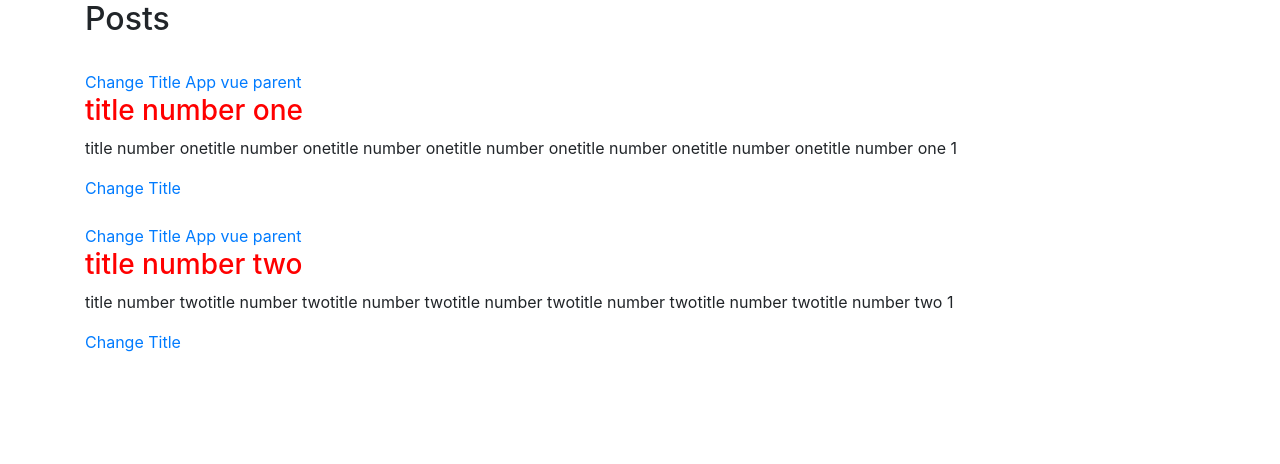
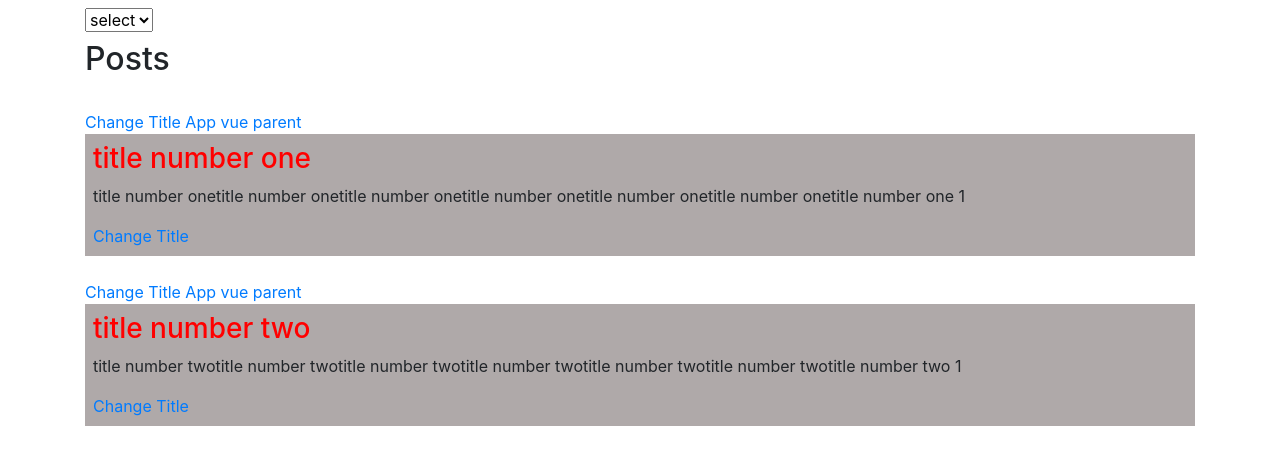
Before and after one commit to nuruzzamanhimel00/13_leela_webdev_vue3_full_again, a Vue app in the folder vue3_create/: page / in a window 1280 px wide. Shown: the top 464 px of the page. Built offline with nearby package versions, Linux system fonts and the light colour scheme.

Commit message:
non props

```diff
--- a/vue3_create/src/App.vue
+++ b/vue3_create/src/App.vue
@@ -3,12 +3,19 @@
     <div class="container">
       <div class="row">
         <div class="col-md-12">
+        <div class="my-2">
+            <select-component
+              data-status="1"
+              id="selectbox"
+              @change="selectChange"
+            > </select-component>
+        </div>
           <h2>Posts</h2>
           <div v-for="(post, key) in posts"  :key="key">
           <br>
             <a href="" @click.prevent="onChangeTitle(key)" >Change Title App vue parent</a>
 
-            <compSinglePost :data="post" :isActive="1" />
+            <compSinglePost :post-data="post" :isActive="1" />
 
           </div>
         </div>
@@ -20,7 +27,7 @@
 <script>
 
   import compSinglePost from "./components/SinglePost.vue"
-
+  import SelectComponent from './components/SelectComponent.vue'
   export default{
     data(){
       return{
@@ -38,10 +45,14 @@
     },
     components:{
       compSinglePost,
+      SelectComponent
     },
     methods: {
       onChangeTitle(key){
         this.posts[key].title = 'change title in the parent';
+      },
+      selectChange(event){
+        console.log(event.target.value);
       }
     },
 
--- /dev/null
+++ b/vue3_create/src/components/SelectComponent.vue
@@ -0,0 +1,26 @@
+<template>
+    <div>
+        <select v-bind="$attrs">
+            <option value="">select</option>
+            <option value="1">1</option>
+        </select>
+        <div v-bind="$attrs"></div>
+        <div v-bind="$attrs"></div>
+    </div>
+
+
+</template>
+
+<script>
+export default {
+    inheritAttrs:false,
+    data() {
+        return {
+
+        }
+    },
+    mounted() {
+        console.log(this.$attrs);
+    },
+}
+</script>
--- a/vue3_create/src/components/SinglePost.vue
+++ b/vue3_create/src/components/SinglePost.vue
@@ -1,5 +1,5 @@
 <template>
-    <div>
+    <div :class="{'background-gray' : isActive }" class="p-2">
         <h3>{{ post.title }}</h3>
         <p> {{ post.description }} {{ isActive }} </p>
         <a href="" @click.prevent="changeTitle()" >Change Title</a>
@@ -8,10 +8,27 @@
 
 <script>
 export default {
-    props:['data','isActive'],
+    // props:['postData','isActive'],
+    props:{
+        postData:{
+            type: Object,
+            required: true,
+            default: function(){
+                return {
+                    title:"title number one",
+                    description: 'this is desciption here'
+                }
+            }
+        },
+        isActive:{
+            type: Number,
+            required: false,
+            default: 1
+        }
+    },
     data() {
         return {
-            post: this.data,
+            post: this.postData,
         }
     },
     methods: {
@@ -26,4 +43,7 @@
     h3{
         color:red;
     }
+    .background-gray{
+        background-color: rgb(175, 169, 169);
+    }
 </style>
```
